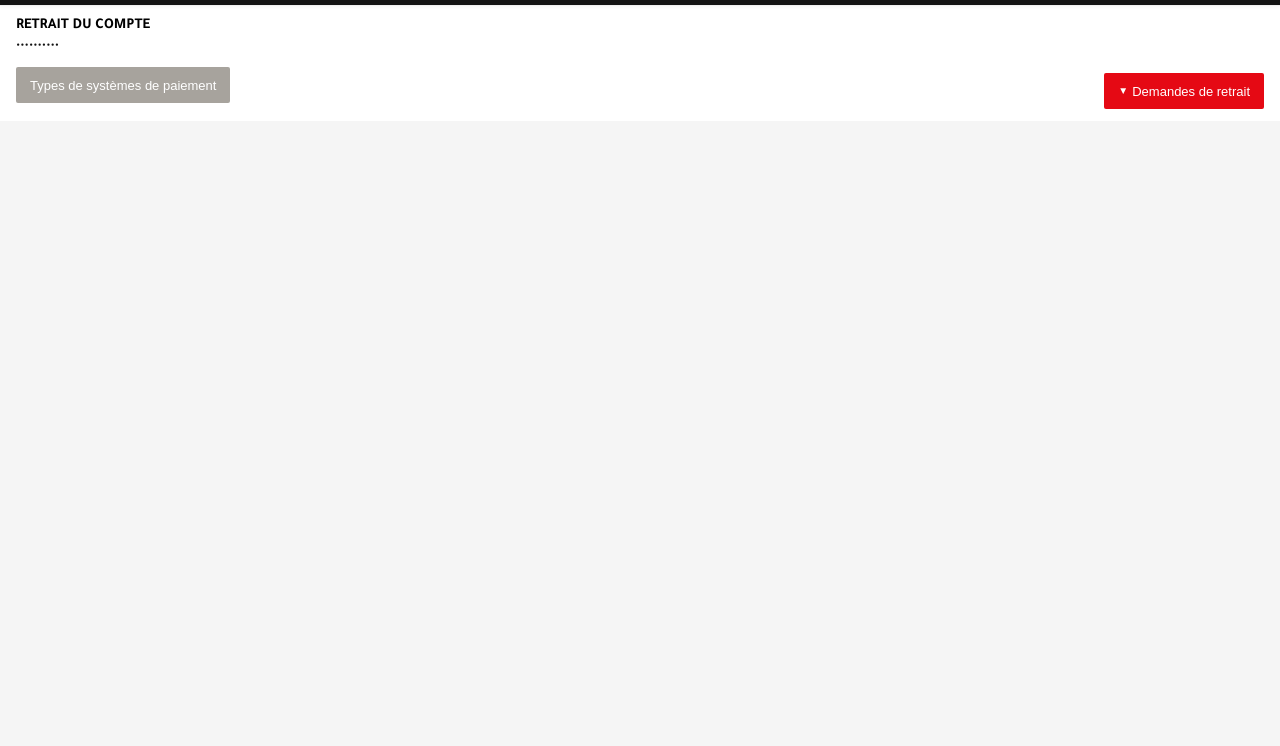
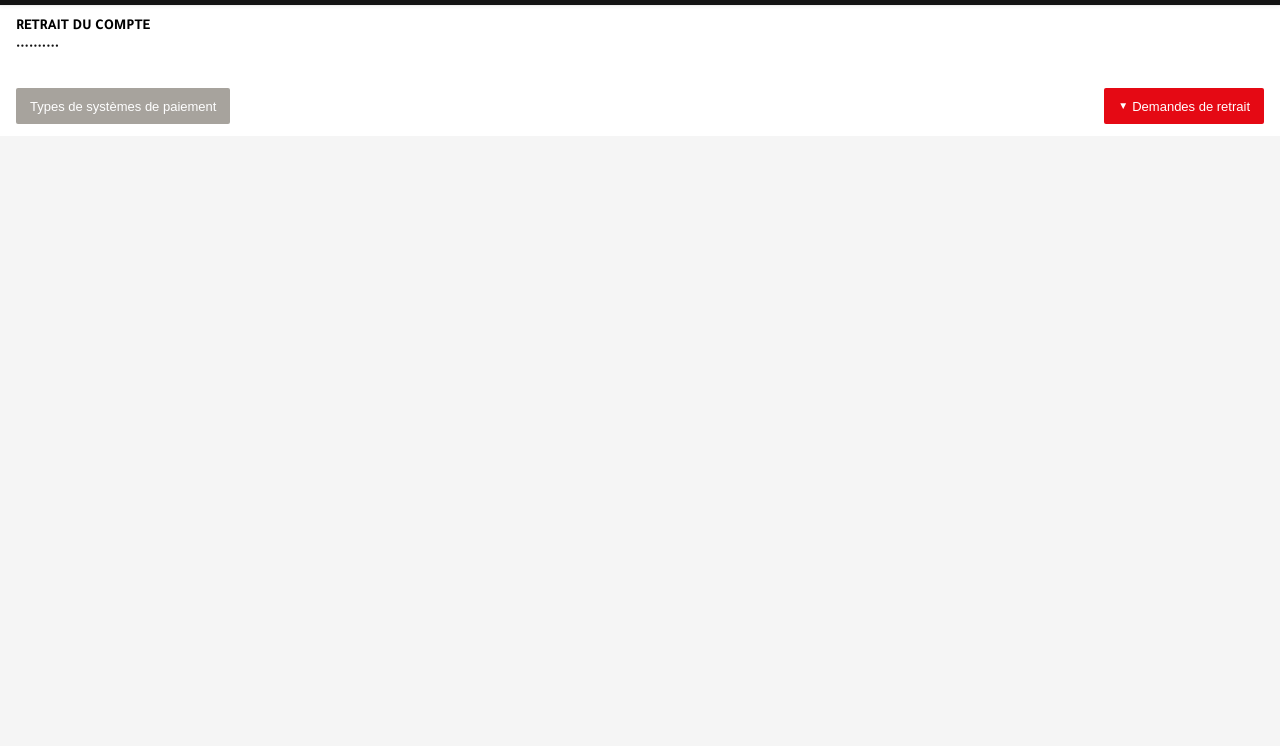
Before and after one commit to MobcashServices/idbet, a plain HTML site: page home.html in a window 1280 px wide. Shown: the part 54-800 px from the top of the page. Drawn offline with Linux system fonts and the light colour scheme.

Commit message:
Update home.html

```diff
--- a/home.html
+++ b/home.html
@@ -65,10 +65,13 @@
       width: 100vw;
       padding: 12px 16px;
       box-sizing: border-box;
+
       display: flex;
       flex-direction: column;
+      justify-content: space-between;
       gap: 12px;
-      margin-top: -1px;
+
+      height: 130px; /* عدل الارتفاع حسب الحاجة */
     }
 
     .account-info {
@@ -119,7 +122,9 @@
       background-color: var(--idbet-color);
       order: 1;
       gap: 4px;
-      margin-top: 6px; /* تم تنزيله أكثر */
+      margin-top: 0; /* أزلنا الهامش لكي يكون السقف مستقيماً */
+      display: inline-flex;
+      align-items: center;
     }
 
     .btn-red span.icon {
```
